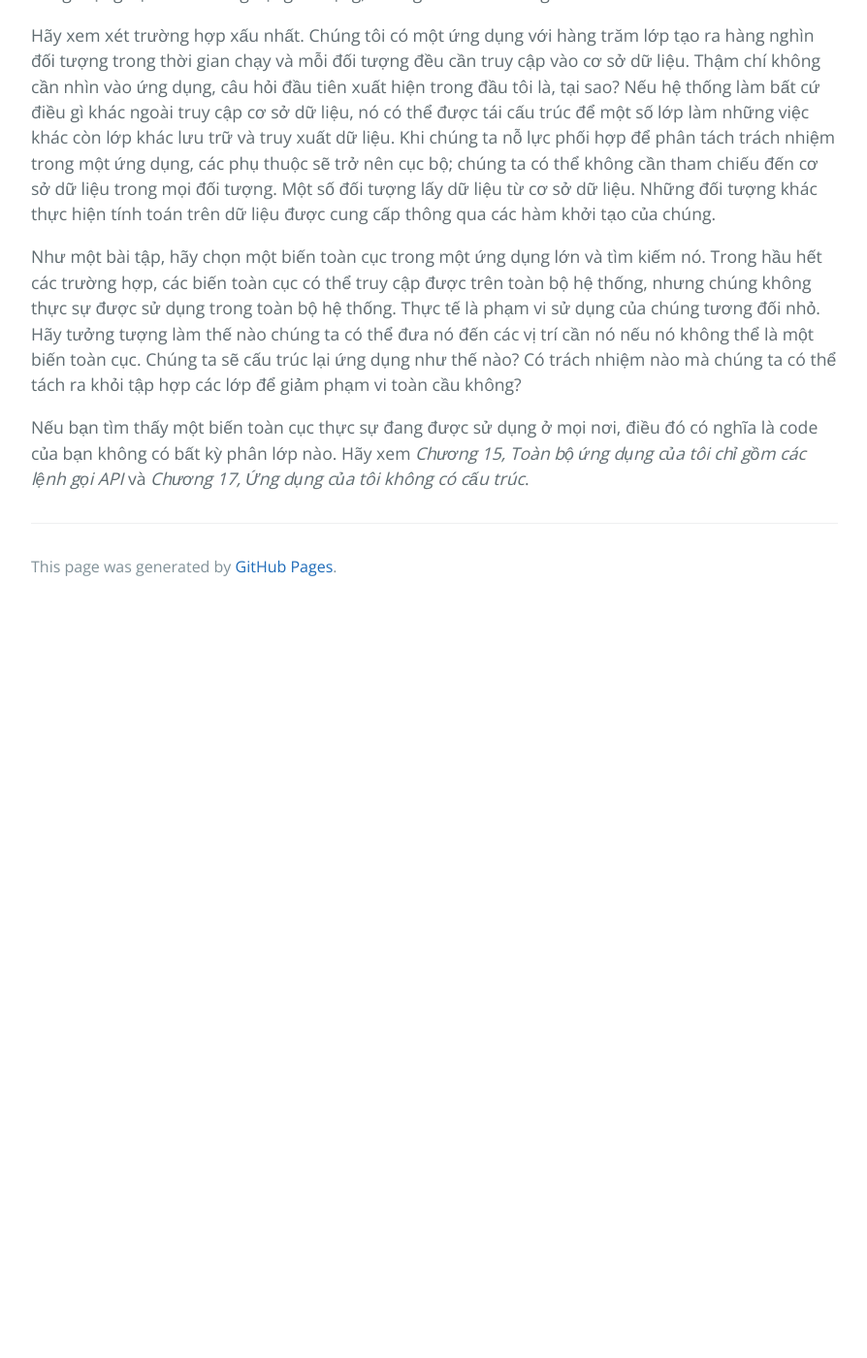
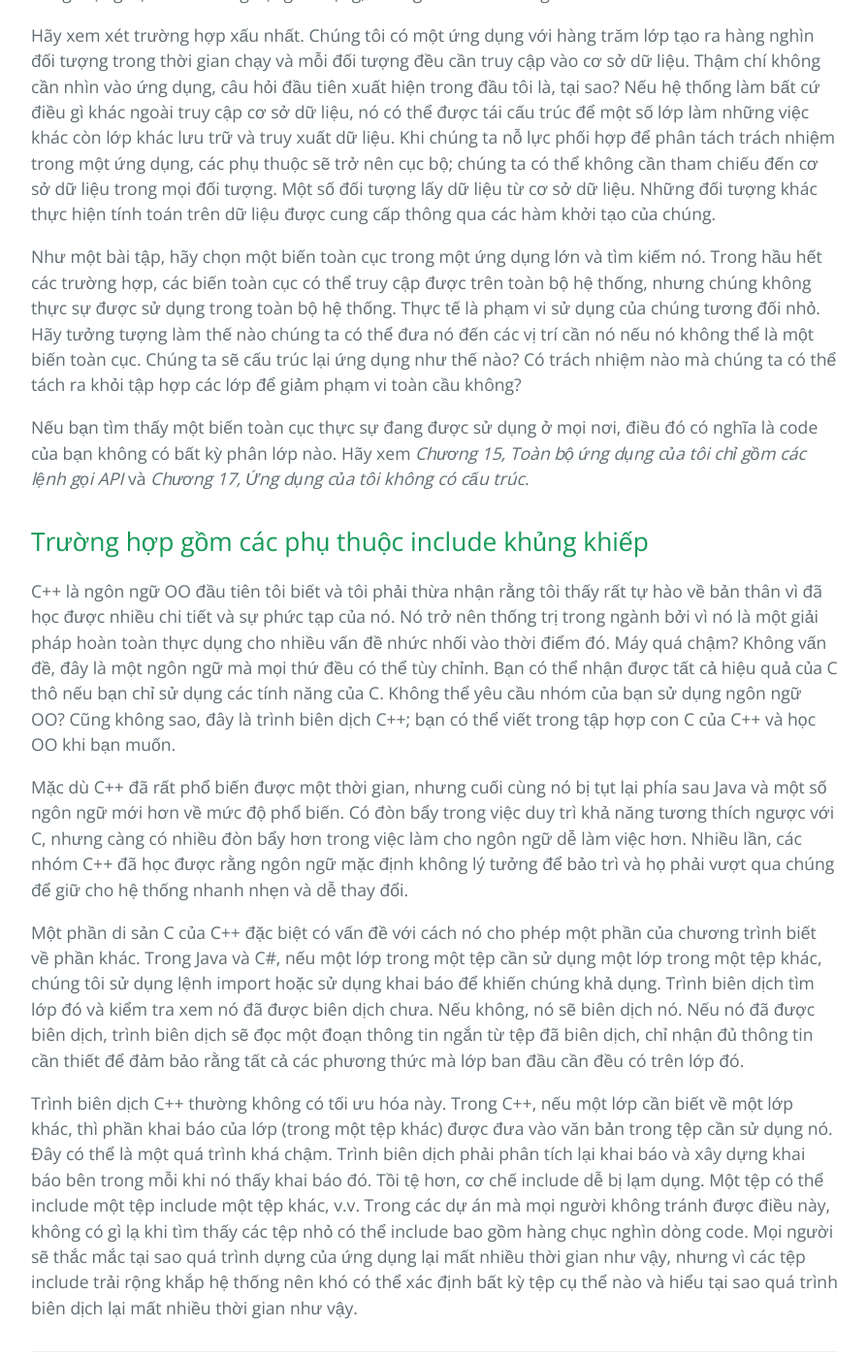
Before and after one commit to HaiBV/haibv.github.io, a Jekyll site: the page built from working-effectively-with-legacy-code/chapter-9-i-cant-get-this-class-into-a-test-harness.md, in a window 1280 px wide and 1400 px high, scrolled down 22078 px. Shown: the whole window at 97% size, without its empty margins (192-1086 px from the left). Built offline with Jekyll 4.4.1, drawn with Linux system fonts in a browser that asks for light colours; our own code applies the rules of GitHub Pages for plain Markdown files; before the commit the page ends 22706 px from its top, so only the background shows below that.

Commit message:
Book - Working Efectively with Legacy Code - P2 - C9

```diff
--- a/working-effectively-with-legacy-code/chapter-9-i-cant-get-this-class-into-a-test-harness.md
+++ b/working-effectively-with-legacy-code/chapter-9-i-cant-get-this-class-into-a-test-harness.md
@@ -651,3 +651,13 @@ Hãy xem xét trường hợp xấu nhất. Chúng tôi có một ứng dụng v
 Như một bài tập, hãy chọn một biến toàn cục trong một ứng dụng lớn và tìm kiếm nó. Trong hầu hết các trường hợp, các biến toàn cục có thể truy cập được trên toàn bộ hệ thống, nhưng chúng không thực sự được sử dụng trong toàn bộ hệ thống. Thực tế là phạm vi sử dụng của chúng tương đối nhỏ. Hãy tưởng tượng làm thế nào chúng ta có thể đưa nó đến các vị trí cần nó nếu nó không thể là một biến toàn cục. Chúng ta sẽ cấu trúc lại ứng dụng như thế nào? Có trách nhiệm nào mà chúng ta có thể tách ra khỏi tập hợp các lớp để giảm phạm vi toàn cầu không?
 
 Nếu bạn tìm thấy một biến toàn cục thực sự đang được sử dụng ở mọi nơi, điều đó có nghĩa là code của bạn không có bất kỳ phân lớp nào. Hãy xem _Chương 15, Toàn bộ ứng dụng của tôi chỉ gồm các lệnh gọi API_ và _Chương 17, Ứng dụng của tôi không có cấu trúc_.
+
+## Trường hợp gồm các phụ thuộc include khủng khiếp
+
+C++ là ngôn ngữ OO đầu tiên tôi biết và tôi phải thừa nhận rằng tôi thấy rất tự hào về bản thân vì đã học được nhiều chi tiết và sự phức tạp của nó. Nó trở nên thống trị trong ngành bởi vì nó là một giải pháp hoàn toàn thực dụng cho nhiều vấn đề nhức nhối vào thời điểm đó. Máy quá chậm? Không vấn đề, đây là một ngôn ngữ mà mọi thứ đều có thể tùy chỉnh. Bạn có thể nhận được tất cả hiệu quả của C thô nếu bạn chỉ sử dụng các tính năng của C. Không thể yêu cầu nhóm của bạn sử dụng ngôn ngữ OO? Cũng không sao, đây là trình biên dịch C++; bạn có thể viết trong tập hợp con C của C++ và học OO khi bạn muốn.
+
+Mặc dù C++ đã rất phổ biến được một thời gian, nhưng cuối cùng nó bị tụt lại phía sau Java và một số ngôn ngữ mới hơn về mức độ phổ biến. Có đòn bẩy trong việc duy trì khả năng tương thích ngược với C, nhưng càng có nhiều đòn bẩy hơn trong việc làm cho ngôn ngữ dễ làm việc hơn. Nhiều lần, các nhóm C++ đã học được rằng ngôn ngữ mặc định không lý tưởng để bảo trì và họ phải vượt qua chúng để giữ cho hệ thống nhanh nhẹn và dễ thay đổi.
+
+Một phần di sản C của C++ đặc biệt có vấn đề với cách nó cho phép một phần của chương trình biết về phần khác. Trong Java và C#, nếu một lớp trong một tệp cần sử dụng một lớp trong một tệp khác, chúng tôi sử dụng lệnh import hoặc sử dụng khai báo để khiến chúng khả dụng. Trình biên dịch tìm lớp đó và kiểm tra xem nó đã được biên dịch chưa. Nếu không, nó sẽ biên dịch nó. Nếu nó đã được biên dịch, trình biên dịch sẽ đọc một đoạn thông tin ngắn từ tệp đã biên dịch, chỉ nhận đủ thông tin cần thiết để đảm bảo rằng tất cả các phương thức mà lớp ban đầu cần đều có trên lớp đó.
+
+Trình biên dịch C++ thường không có tối ưu hóa này. Trong C++, nếu một lớp cần biết về một lớp khác, thì phần khai báo của lớp (trong một tệp khác) được đưa vào văn bản trong tệp cần sử dụng nó. Đây có thể là một quá trình khá chậm. Trình biên dịch phải phân tích lại khai báo và xây dựng khai báo bên trong mỗi khi nó thấy khai báo đó. Tồi tệ hơn, cơ chế include dễ bị lạm dụng. Một tệp có thể include một tệp include một tệp khác, v.v. Trong các dự án mà mọi người không tránh được điều này, không có gì lạ khi tìm thấy các tệp nhỏ có thể include bao gồm hàng chục nghìn dòng code. Mọi người sẽ thắc mắc tại sao quá trình dựng của ứng dụng lại mất nhiều thời gian như vậy, nhưng vì các tệp include trải rộng khắp hệ thống nên khó có thể xác định bất kỳ tệp cụ thể nào và hiểu tại sao quá trình biên dịch lại mất nhiều thời gian như vậy.
```
